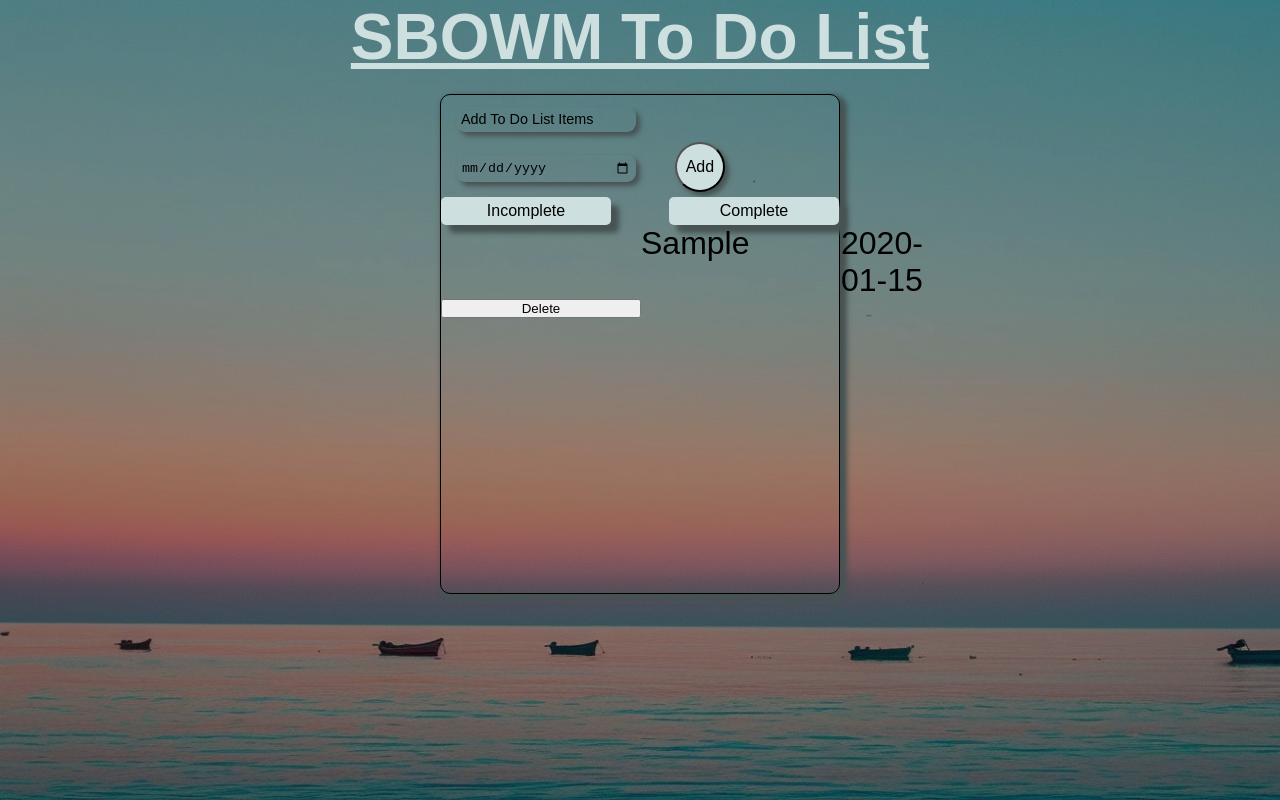
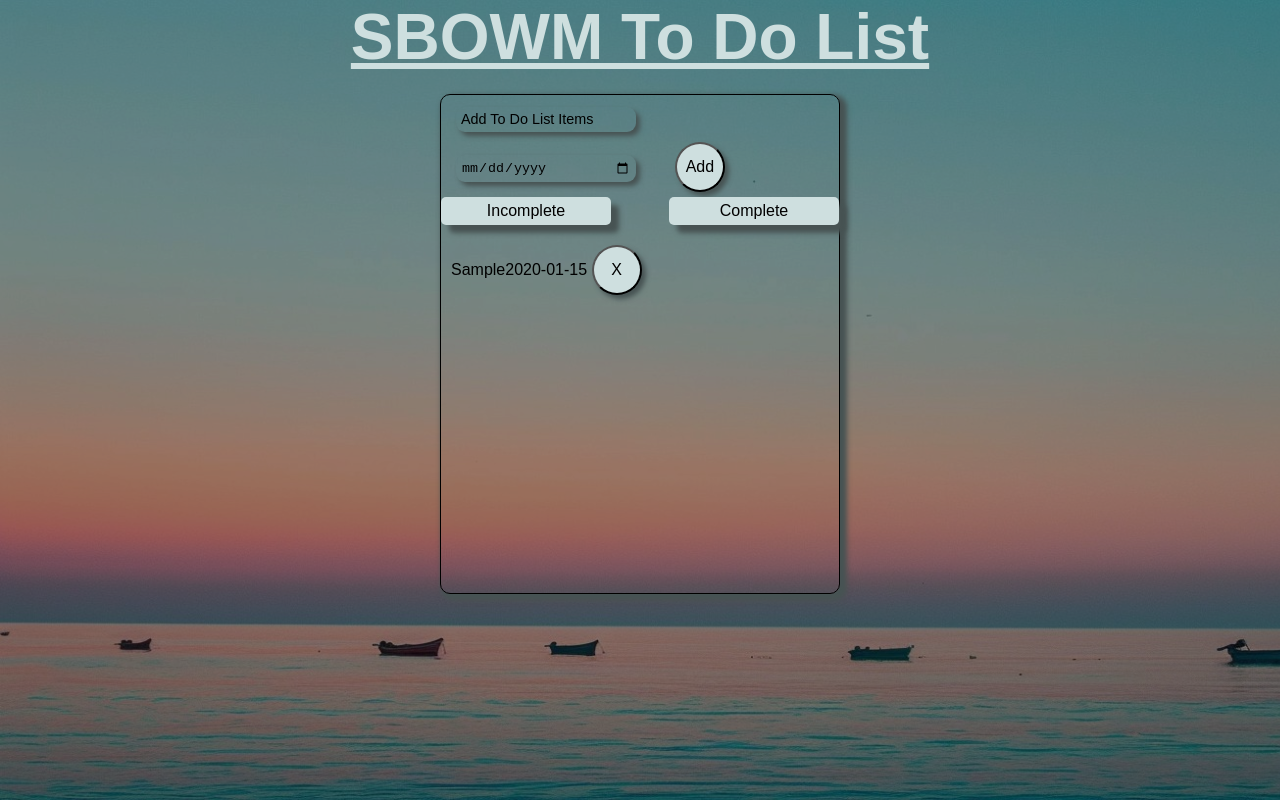
Before and after one commit to Bree0001/TODOLIST, a plain HTML site: page index.html in a window 1280 px wide. Both pictures are taken after typing "Sample", "2020-01-15" into the empty fields and a click on the button "Add". Drawn offline with Linux system fonts and the light colour scheme; a web font is replaced by a local one.

Commit message:
Add vertical layout to the list

```diff
--- a/script.js
+++ b/script.js
@@ -4,15 +4,15 @@ let toDoListHTML = '';
 
 
 function generateHTML(){
+toDoListHTML = '';
 for(let i = 0; i < toDoListArrays.length; i++){
   const toDoObject = toDoListArrays[i];
   const name = toDoObject.name;
   const dueDate = toDoObject.dueDate;
-  const html = `<p class="paragraph-JS"> <div>${name}</div><div>${dueDate} </div>
+  const html = `<div><p class="paragraph-js"> ${name}${dueDate}
+  <button class="deleteButton" onclick="toDoListArrays.splice(${i}, 1); deleteToDoItem()">X</button>
+  </p></div>`;
 
-  <button onclick="toDoListArrays.splice(${i}, 1); deleteToDoItem()">Delete</button>
-  </p>`;
-  console.log(html);
   toDoListHTML += html;
   }
   document.querySelector('.paragraphDiv').innerHTML = toDoListHTML;
@@ -28,11 +28,13 @@ function addToDoItem(){
       name: listItems,
       dueDate: dueDate
     });
-  console.log(toDoListArrays);
   toDoItemElement.value = '';
   dateSelectorElement.value = '';
   generateHTML();
-}}
+}else {
+  alert('Please enter both a task and a due date!');
+}
+}
 
 function deleteToDoItem(index) {
   toDoListArrays.splice(index, 1);
--- a/style.css
+++ b/style.css
@@ -98,15 +98,34 @@ input::placeholder{
   transition: 0.3s ease;
 }
 .paragraphDiv{
-  display: grid;
-  grid-template-columns: 200px 200px 100px;
+  display: flex;
+  flex-direction: column;
+  gap: 10px;
+  margin-top: 10px;
+  padding: 10px;
+  overflow-y: auto;
+  max-height: 300px;
 }
 .button:hover{
   background-color: transparent;
 }
 
-.paragraph-JS{
-  font-size: 1.2rem;
+.paragraph-js{
+  font-size: 1rem;
+}
+.deleteButton{
+  padding: 6px;
+  width: 50px;
+  height: 50px;
+  box-shadow: 4px 4px 5px 0px rgb(71, 83, 83);
+  border-radius: 25px;
+  font-family: "Baskervville SC", Arial, Helvetica, sans-serif;
+  font-size: 1rem;
+  text-align: center;
+  color: black;
+  background-color: rgb(206, 223, 223);
+  cursor: pointer;
+  transition: 0.3s ease;
 }
 @media (max-width: 320px) {
   .button{
```
Also changed, not shown: index.html (+1 -1 lines).
